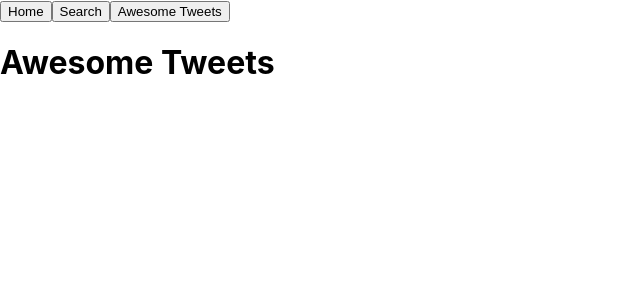
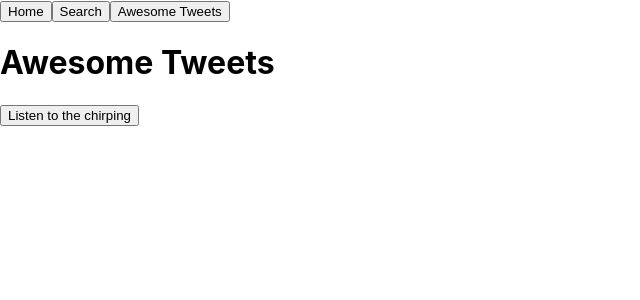
Before and after one commit to Otterwerks/Tweet-Finder, a React (Create React App) app: page / in a window 1280 px wide. Both pictures are taken after a click on the button "Awesome Tweets". Shown: the top 300 px of the page, without its empty margins (0-640 px from the left). Built offline with nearby package versions, Linux system fonts and the light colour scheme.

Commit message:
Random tweets functionality

```diff
--- a/src/App.js
+++ b/src/App.js
@@ -15,7 +15,7 @@ class App extends Component {
       searchType: 'content',
       contentType: 'mixed',
       searchResults: [],
-      randomTweets: []
+      awesomeTweets: []
     }
     this.handleChange = this.handleChange.bind(this);
     this.setSearchType = this.setSearchType.bind(this);
@@ -23,6 +23,7 @@ class App extends Component {
     this.searchTweets = this.searchTweets.bind(this);
     this.pageNavigation = this.pageNavigation.bind(this);
     this.formatTweets = this.formatTweets.bind(this);
+    this.awesomeTweets = this.awesomeTweets.bind(this);
   }
 
   handleChange(event) {
@@ -58,12 +59,12 @@ class App extends Component {
     this.setState({searchString: ''});
   }
 
-  randomTweets() {
+  awesomeTweets() {
     //query recent tweets from predetermined users
     let url = 'api/v1/methods/showcase';
     axios.get(url)
       .then((response) => {
-        this.setState({awesomeTweets: response.data})
+        this.setState({awesomeTweets: [response.data]})
       })
       .catch(function (error) {
         console.log(error);
@@ -78,7 +79,7 @@ class App extends Component {
         return fragment;
       }
     });
-    return fragments.reduce((words, word) => words.concat(word, ' '), [0]);
+    return fragments.reduce((words, word) => words.concat(word, ' '), [""]);
   }
 
   formatTweets(tweets) {
@@ -103,10 +104,14 @@ class App extends Component {
                 contentType={this.state.contentType}
                 value={this.state.searchString}
                 tweets={this.state.searchResults}
-                listTweets={this.formatTweets}
+                formatTweet={this.formatTweets}
               />)
     } else if (this.state.view === "Awesome Tweets") {
-      return <AwesomeTweets tweets={this.state.randomTweets} />
+      return <AwesomeTweets
+                tweet={this.state.awesomeTweets}
+                getTweet={this.awesomeTweets}
+                formatTweet={this.formatTweets}
+              />
     } else {
       return <Home />
     }
--- a/src/awesometweets.js
+++ b/src/awesometweets.js
@@ -7,8 +7,11 @@ class AwesomeTweets extends Component {
           <div className="Title">
             <h1>Awesome Tweets</h1>
           </div>
+          <div>
+            <button onClick={this.props.getTweet}>Listen to the chirping</button>
+          </div>
           <div className="SearchResults">
-            {this.props.tweets}
+            {this.props.formatTweet(this.props.tweet)}
           </div>
         </div>
       )
--- a/src/search.js
+++ b/src/search.js
@@ -21,7 +21,7 @@ class Search extends Component {
             <button onClick={this.props.searchTweets}>Find Tweets</button>
           </div>
           <div className="SearchResults">
-            {this.props.listTweets(this.props.tweets)}
+            {this.props.formatTweet(this.props.tweets)}
           </div>
         </div>
       )
```
Also changed, not shown: 14 other files (tests, documents, lock files or other folders).
